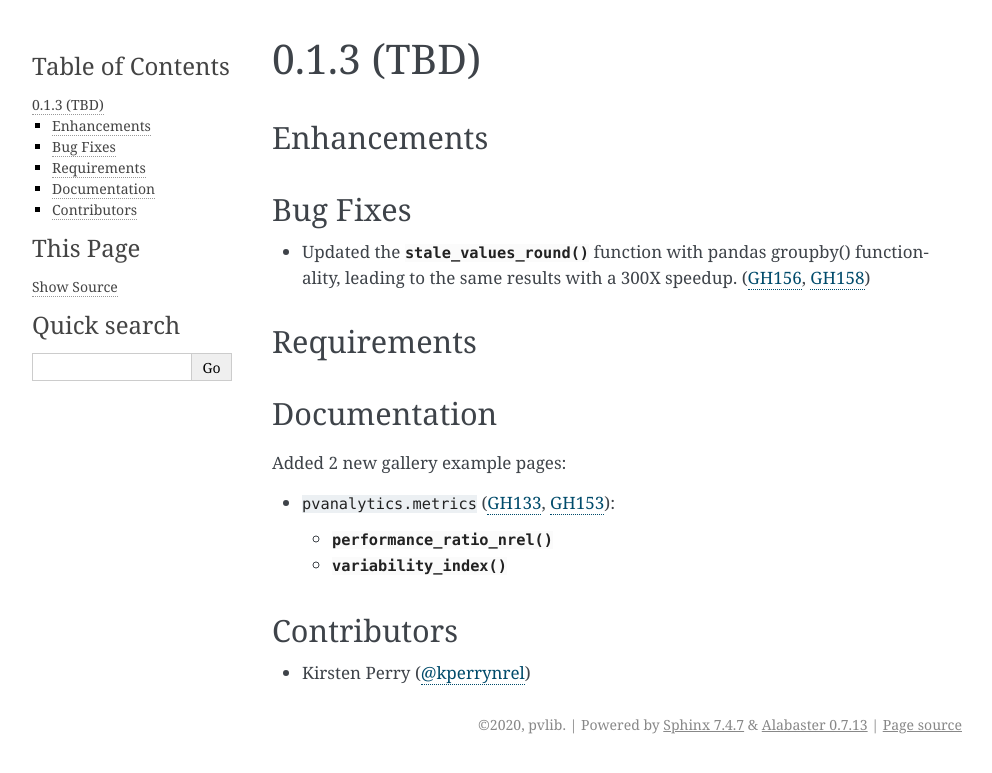
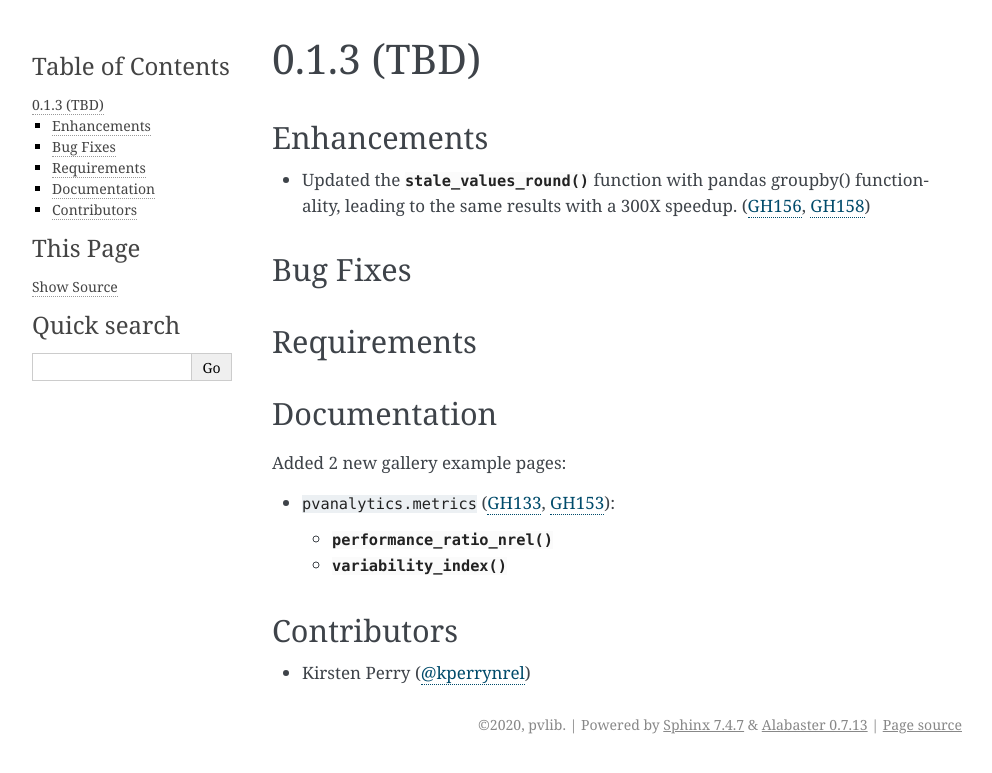
Before and after one commit to pvlib/pvanalytics, a Sphinx documentation site: the page built from docs/whatsnew/0.1.3.rst, in a window 1280 px wide. Shown: the top 773 px of the page, without its empty margins (148-1140 px from the left). Built offline with Sphinx 7.4.7, drawn with Linux system fonts in a browser that asks for light colours; pages that are not in the unit, such as notebooks, are missing from menus.

```diff
--- a/docs/whatsnew/0.1.3.rst
+++ b/docs/whatsnew/0.1.3.rst
@@ -5,11 +5,11 @@
 
 Enhancements
 ~~~~~~~~~~~~
+* Updated the :py:func:`~pvanalytics.gaps.stale_values_round` function with pandas groupby() functionality, leading to the same results with a 300X speedup. (:issue:`156`, :pull:`158`)
 
 
 Bug Fixes
 ~~~~~~~~~
-* Updated the :py:func:`~pvanalytics.gaps.stale_values_round` function with pandas groupby() functionality, leading to the same results with a 300X speedup. (:issue:`156`, :pull:`158`)
 
 
 Requirements
```
